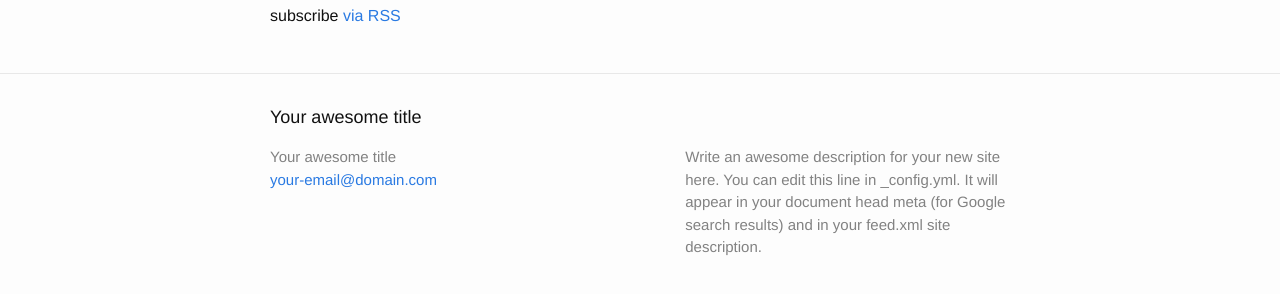
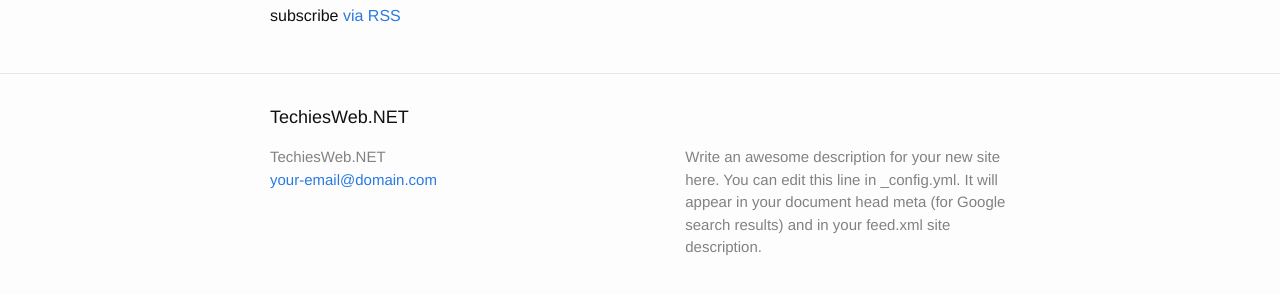
Before and after one commit to kshyju/techiesweb.net, a Jekyll site: the page built from index.html, in a window 1280 px wide and 900 px high, scrolled down 2612 px. Shown: the part 581-875 px from the top of the window. Built offline with Jekyll 4.4.1, drawn with Linux system fonts in a browser that asks for light colours; some of the changed text lies outside the part shown.

Commit message:
Playing with layout

```diff
--- a/_config.yml
+++ b/_config.yml
@@ -1,5 +1,5 @@
 # Site settings
-title: Your awesome title
+title: TechiesWeb.NET
 email: your-email@domain.com
 description: > # this means to ignore newlines until "baseurl:"
   Write an awesome description for your new site here. You can edit this
--- a/_includes/header.html
+++ b/_includes/header.html
@@ -5,13 +5,6 @@
     <a class="site-title" href="{{ site.baseurl }}/">{{ site.title }}</a>
 
     <nav class="site-nav">
-      <a href="#" class="menu-icon">
-        <svg viewBox="0 0 18 15">
-          <path fill="#424242" d="M18,1.484c0,0.82-0.665,1.484-1.484,1.484H1.484C0.665,2.969,0,2.304,0,1.484l0,0C0,0.665,0.665,0,1.484,0 h15.031C17.335,0,18,0.665,18,1.484L18,1.484z"/>
-          <path fill="#424242" d="M18,7.516C18,8.335,17.335,9,16.516,9H1.484C0.665,9,0,8.335,0,7.516l0,0c0-0.82,0.665-1.484,1.484-1.484 h15.031C17.335,6.031,18,6.696,18,7.516L18,7.516z"/>
-          <path fill="#424242" d="M18,13.516C18,14.335,17.335,15,16.516,15H1.484C0.665,15,0,14.335,0,13.516l0,0 c0-0.82,0.665-1.484,1.484-1.484h15.031C17.335,12.031,18,12.696,18,13.516L18,13.516z"/>
-        </svg>
-      </a>
 
       <div class="trigger">
         {% for page in site.pages %}
```
